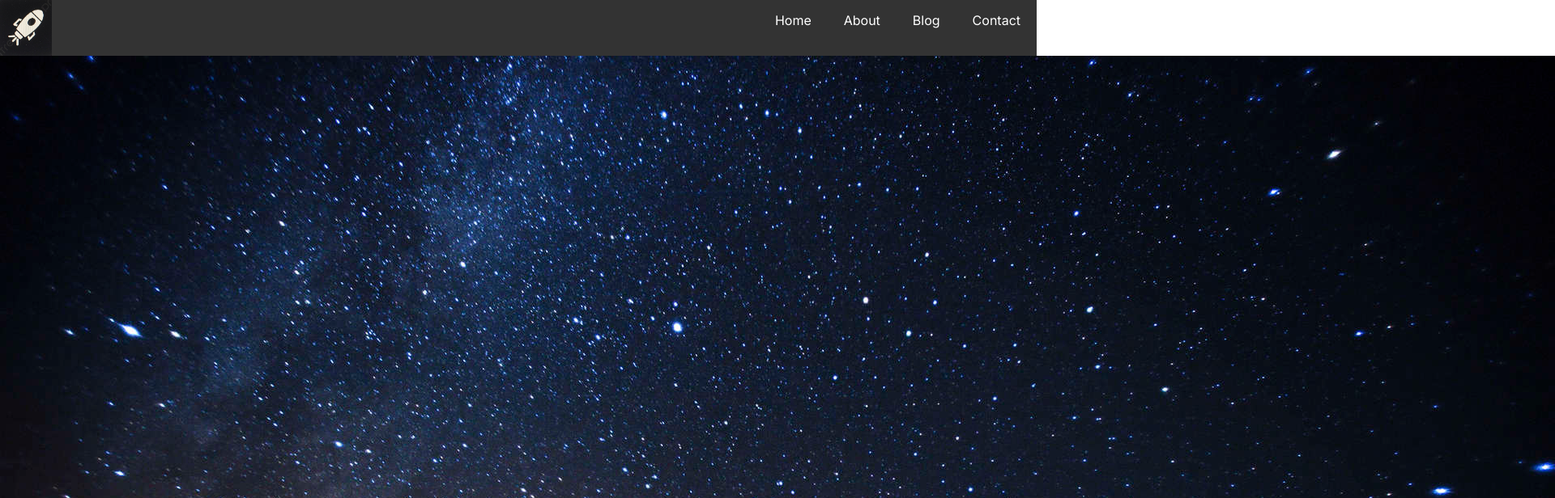
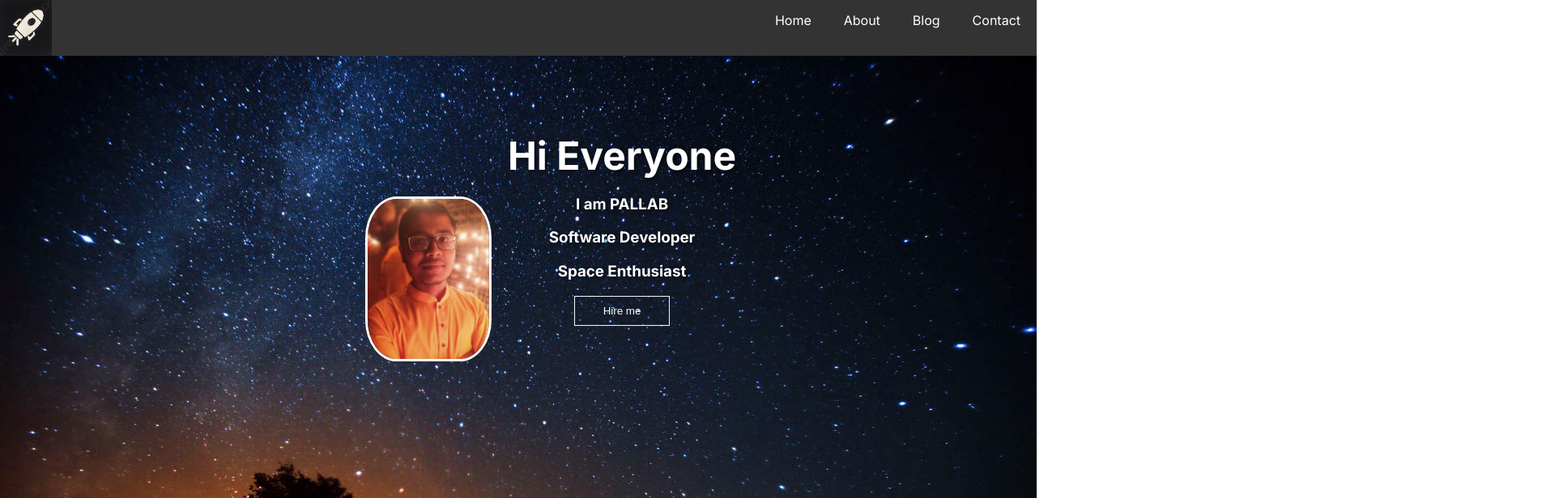
Before and after one commit to PallabBiswas3/first_next, a Next.js app: page / in a window 1280 px wide. Shown: the top 616 px of the page at 81% size, 1920 px wide, since content can reach past the window. Built offline with nearby package versions, Linux system fonts and the light colour scheme.

Commit message:
updating  homepage

```diff
--- a/app/globals.css
+++ b/app/globals.css
@@ -19,14 +19,47 @@ body {
   position: relative;
 }
 
+.background {
+  width: 100%;
+  height: 100%;
+}
+
 .background-container {
   position: relative;
 }
 
+.me {
+  position: absolute;
+  top: 25%;
+  right: 100%;
+  width: 150px;
+  margin: 20px;
+  height: auto;
+  border-radius: 25%;
+  border: 3px solid white;
+}
+
+.btn {
+  padding: 10px 35px;
+  background-color: transparent;
+  border: 1px solid white;
+  color: white;
+  outline: none;
+  transition: .6s ease;
+}
+
+.btn:hover {
+  cursor: pointer;
+  background-color: white;
+  color: black;
+  box-shadow: 0 0 5px white, 0 0 15px white;
+  font-weight: bold;
+}
+
 .text-overlay {
   position: absolute;
-  top: 50%;
-  left: 50%;
+  top: 25%;
+  left: 60%;
   transform: translate(-50%, -50%);
   text-align: center;
   color: white;
--- a/app/page.js
+++ b/app/page.js
@@ -1,5 +1,6 @@
 import Image from "next/image";
 import background_image from "/public/Stars.jpg";
+import me from "/public/my.jpg";
 import "./globals.css";
 
 const home = () => {
@@ -8,7 +9,12 @@ const home = () => {
       <div className="background-container">
         <Image src={background_image} alt="background" className="background" />
         <div className="text-overlay">
-          <h1>Hi Everyone</h1>
+          <h1 className="text">Hi Everyone</h1>
+          <h3>I am PALLAB</h3>
+          <h3>Software Developer</h3>
+          <h3>Space Enthusiast</h3>
+          <button className="btn">Hire me</button>
+          <Image src={me} alt="me" className="me" />
         </div>
       </div>
       <div>
```
Also changed, not shown: public/my.jpg (added), public/myself.jpg (added).
